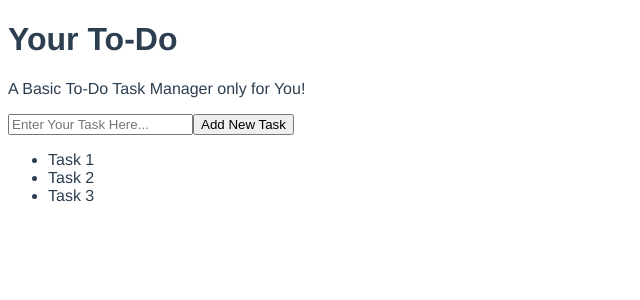
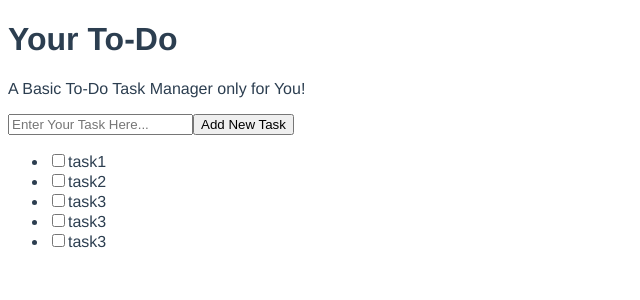
Before and after one commit to harshPPatel/simple-todo, a Vue app: page / in a window 1280 px wide. Shown: the top 300 px of the page, without its empty margins (0-640 px from the left). Built offline with nearby package versions, Linux system fonts and the light colour scheme; a web font is replaced by a local one.

Commit message:
ToDo Component added

```diff
--- a/src/App.vue
+++ b/src/App.vue
@@ -2,7 +2,7 @@
   <div id="app">
     <Header/>
     <AddTodo />
-    <ToDoList />
+    <ToDoList :todos="this.todos" />
   </div>
 </template>
 
@@ -23,18 +23,28 @@ export default {
       this.todos = [
         {
           id: 1,
-          todo: 'task1',
-          isComplete: false,
+          task: 'task1',
+          isCompleted: false,
         },
         {
           id: 2,
-          todo: 'task2',
-          isComplete: false,
+          task: 'task2',
+          isCompleted: false,
         },
         {
           id: 3,
-          todo: 'task3',
-          isComplete: false,
+          task: 'task3',
+          isCompleted: false,
+        },
+        {
+          id: 4,
+          task: 'task3',
+          isCompleted: false,
+        },
+        {
+          id: 5,
+          task: 'task3',
+          isCompleted: false,
         },
       ];
     }
--- a/src/components/AddToDo.vue
+++ b/src/components/AddToDo.vue
@@ -1,6 +1,6 @@
 <template>
   <form @submit.prevent="submitForm">
-    <input type="text" name="todo" id="todo_input" placeholder="Enter Your Task Here...">
+    <input type="text" name="todo" id="todo_input" placeholder="Enter Your Task Here..." required>
     <button type="submit">Add New Task</button>
   </form>
 </template>
@@ -16,8 +16,11 @@ export default {
     },
     submitForm(e) {
       if (this.isValid()) {
+        // Check if uuid already exists in localstorage or not
         e.target.todo.value = '';
         console.log(uuid());
+      } else {
+        // Show error message to screen!
       }
     },
   },
--- /dev/null
+++ b/src/components/ToDo.vue
@@ -0,0 +1,16 @@
+<template>
+  <li>
+    <input type="checkbox" name="isTodoDone" :id="todo.id" :checked="todo.isCompleted">
+    <label :for="todo.id">{{ todo.task }}</label>
+  </li>
+</template>
+
+<script>
+export default {
+  props: ['todo'],
+};
+</script>
+
+<style>
+/* Bind class with the value of todo.isCompleted */
+</style>
--- a/src/components/ToDoList.vue
+++ b/src/components/ToDoList.vue
@@ -1,14 +1,17 @@
 <template>
   <ul>
-    <li>Task 1</li>
-    <li>Task 2</li>
-    <li>Task 3</li>
+    <ToDo v-for="todo in todos" :key="todo.id" :todo="todo" />
   </ul>
 </template>
 
 <script>
+import ToDo from './ToDo.vue';
+
 export default {
-
+  props: ['todos'],
+  components: {
+    ToDo,
+  },
 };
 </script>
 
```
